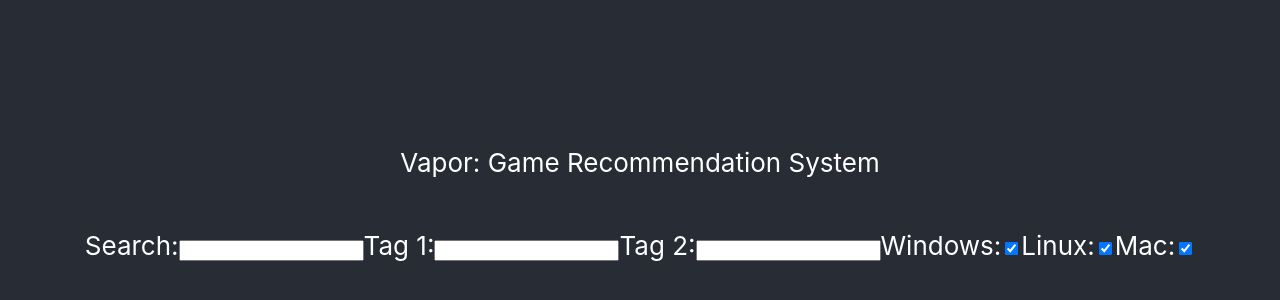
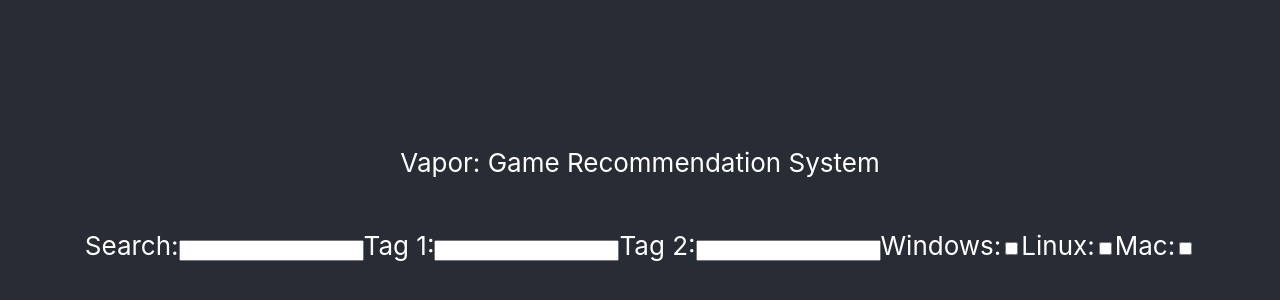
Before and after one commit to TylerStratton2003/CS367FinalProject, a React (Create React App) app in the folder React/vapor/: page / in a window 1280 px wide. Shown: the part 196-496 px from the top of the page. Built offline with nearby package versions, Linux system fonts and the light colour scheme.

Commit message:
Update App.js

```diff
--- a/React/vapor/src/App.js
+++ b/React/vapor/src/App.js
@@ -13,11 +13,11 @@ function App() {
           <label for="tag2">Tag 2:</label>
           <input type="text" name="tag2" id="tag2"></input>
           <label for="win">Windows:</label>
-          <input type="checkbox" name="win" id="win" checked></input>
+          <input type="checkbox" name="win" id="win" ></input>
           <label for="lix">Linux:</label>
-          <input type="checkbox" name="lix" id="lix" checked></input>
+          <input type="checkbox" name="lix" id="lix" ></input>
           <label for="mac">Mac:</label>
-          <input type="checkbox" name="mac" id="mac" checked></input>
+          <input type="checkbox" name="mac" id="mac" ></input>
         </p>
       </header>
       <body>
```
